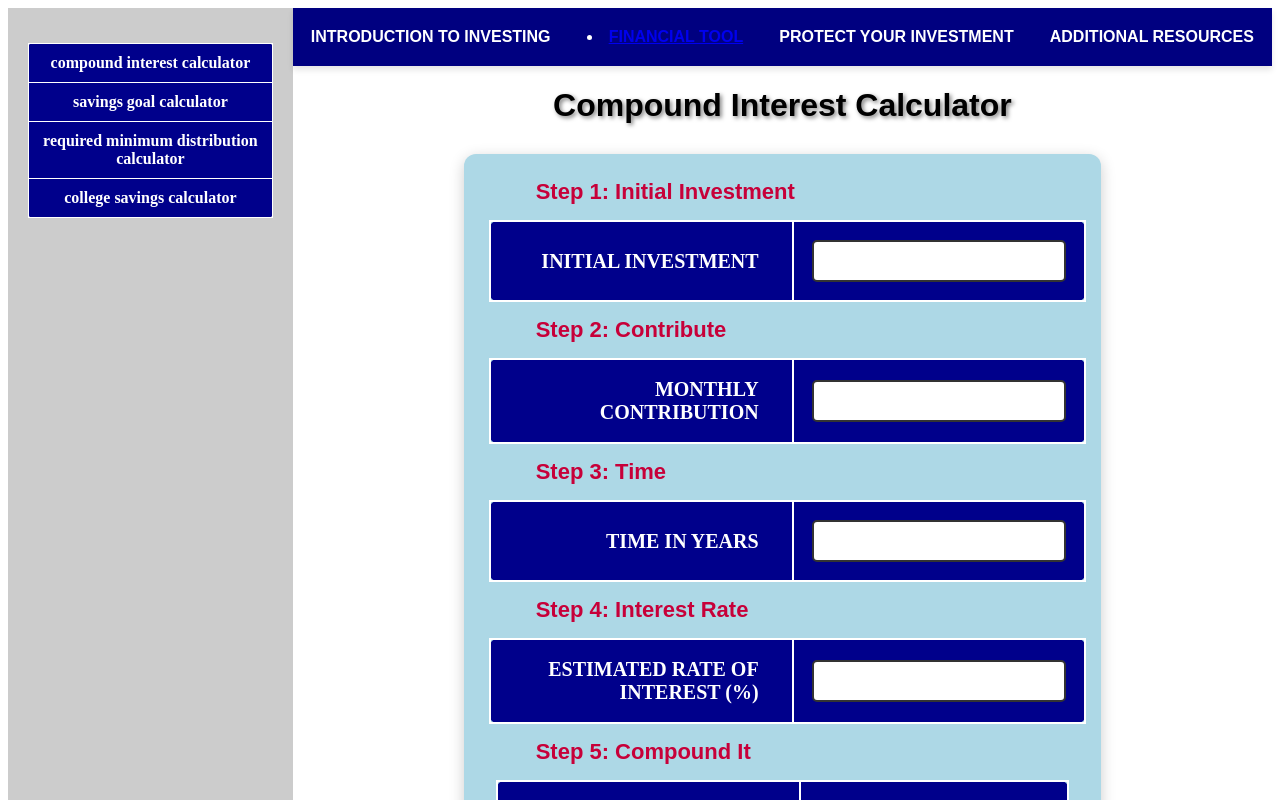
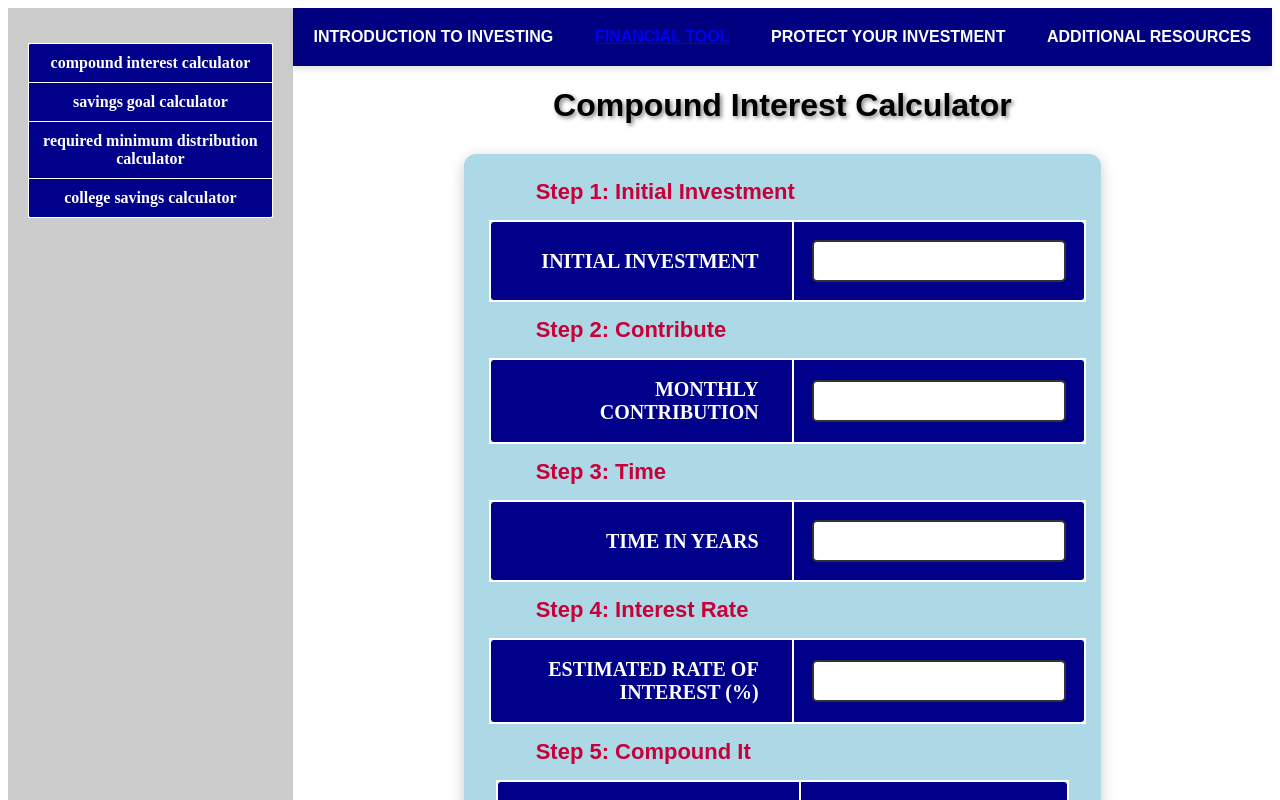
Before and after one commit to mann982/Compound-Interest, a plain HTML site: page index.html in a window 1280 px wide. Shown: the top 800 px of the page. Drawn offline with Linux system fonts and the light colour scheme.

Commit message:
Update index.html

```diff
--- a/index.html
+++ b/index.html
@@ -130,7 +130,7 @@
     <div class="main-content">
         <div class="top-bar">
             <div><a href="simple_interest.html">Introduction to Investing</a></div>
-            <li><a href="#" id="loadFinancialTool">Financial Tool</a></li>
+            <a href="financial-tool.html">Financial Tool</a>
             <div>Protect Your Investment</div>
             <div>Additional Resources</div>
         </div>
```
